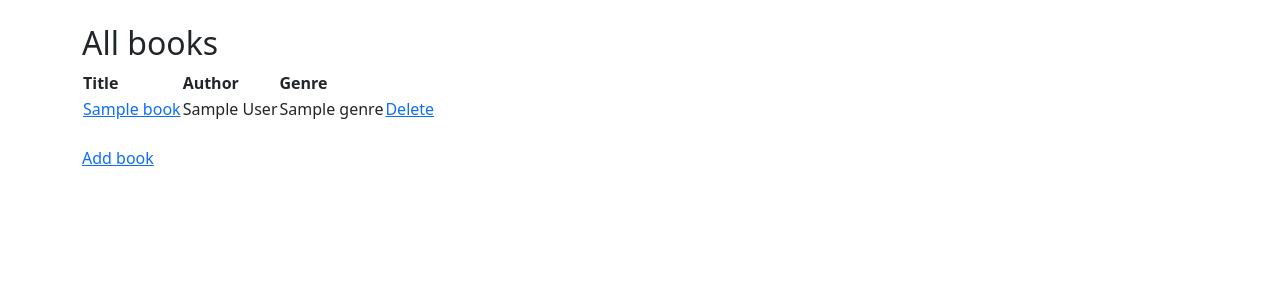
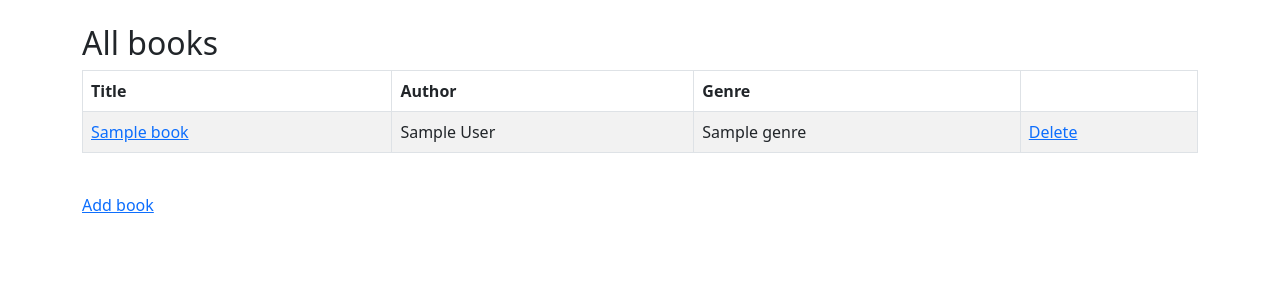
Before and after one commit to hckmd/5023-week8-examples, a Flask app: template original/app/templates/book_list.html in a window 1280 px wide. Shown: the part 56-356 px from the top of the page. Run offline with Flask 2, Linux system fonts and the light colour scheme; the template is opened without the code that fills it: most values are stand-ins (such as "Sample title", 1, 10 or a date in 2020); some libraries are stand-ins or nearby versions.

Commit message:
Changes book list to have styles on table

```diff
--- a/with_styles/app/templates/book_list.html
+++ b/with_styles/app/templates/book_list.html
@@ -1,7 +1,7 @@
 {% extends 'base.html' %}
 {% block content %}
 <h2>All books</h2>
-<table>
+<table class="table table-striped table-bordered">
     <thead>
         <tr>
             <th>Title</th>
```
